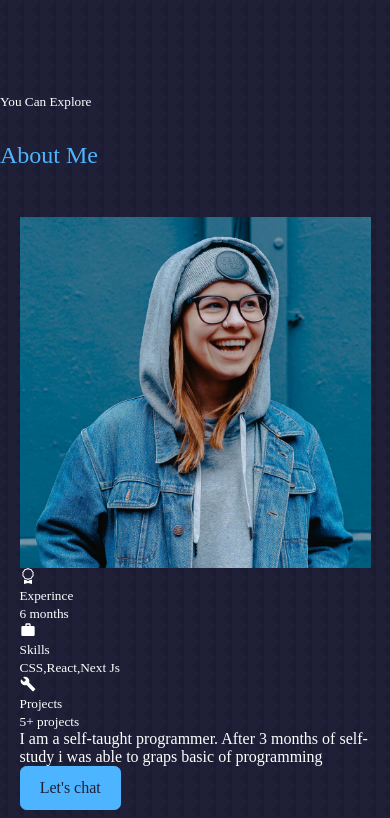
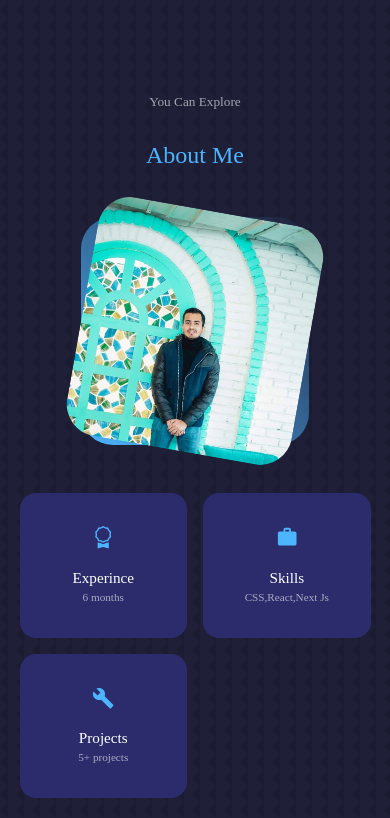
Before and after one commit to PawanNepson/Portfolioapp, a React (Create React App) app: page / in a window 390 px wide. Shown: the part 846-1664 px from the top of the page. Built offline with nearby package versions, Linux system fonts and the light colour scheme; a web font is replaced by a local one.

Commit message:
The css of about section done

```diff
--- a/src/components/about/about.css
+++ b/src/components/about/about.css
@@ -0,0 +1,87 @@
+.about__container {
+  display: grid;
+  grid-template-columns: 35% 50%;
+  gap: 15%;
+}
+.about__me {
+  width: 100%;
+  aspect-ratio: 1/1;
+  border-radius: 2rem;
+  background: linear-gradient(45deg, var(--color-primary), transparent);
+  display: grid;
+  place-items: center;
+}
+.about__me-image {
+  border-radius: 2rem;
+  overflow: hidden;
+  transform: rotate(10deg);
+  transition: var(--transition);
+}
+.about__me-image:hover {
+  transform: rotate(0deg);
+}
+.about__cards {
+  display: grid;
+  grid-template-columns: repeat(3, 1fr);
+  gap: 1.5rem;
+}
+.about__card {
+  background: var(--color-bg-variant);
+  border: 0.0625rem solid transparent;
+  border-radius: 1rem;
+  padding: 2rem;
+  text-align: center;
+  transition: var(--transition);
+}
+.about__card:hover {
+  background: transparent;
+  border-color: var(--color-primary-variant);
+  cursor: pointer;
+  /* border-color: red; */
+}
+.about__icon {
+  color: var(--color-primary);
+  font-size: 1.4rem;
+  margin-bottom: 1rem;
+}
+.about__card h5 {
+  font-size: 0.95rem;
+}
+.about__card small {
+  font-size: 0.7rem;
+  color: var(--color-light);
+}
+.about__content p {
+  margin: 2rem 0 2.6rem;
+}
+/* medium size */
+@media screen and (max-width: 1024px) {
+  .about__container {
+    grid-template-columns: 1fr;
+    gap: 0;
+  }
+  .about__me {
+    width: 50%;
+    margin: 2rem auto 4rem;
+  }
+  .about__content p {
+    margin: 1rem 0 1.5rem;
+  }
+}
+/* small size */
+@media screen and (max-width: 600px) {
+  .about__me {
+    width: 65%;
+    margin: 0 auto 3rem;
+  }
+  .about__cards {
+    grid-template-columns: 1fr 1fr;
+    gap: 1rem;
+  }
+  .about__content {
+    text-align: center;
+  }
+  .about__content p {
+    margin: 1.5rem 0;
+  }
+}
--- a/src/index.css
+++ b/src/index.css
@@ -67,7 +67,7 @@
 }
 
 section > h2,
-section > {
+section > h5 {
   text-align: center;
   color: var(--color-light);
 }
@@ -95,7 +95,7 @@
   display: inline-block;
   color: var(--color-primary);
   padding: 0.75rem 1.2rem;
-  border-radius: 0.40rem;
+  border-radius: 0.4rem;
   cursor: pointer;
   border: 1px solid var(--color-primary);
   transition: var(--transition);
```
Also changed, not shown: src/assets/me-about.jpg.
